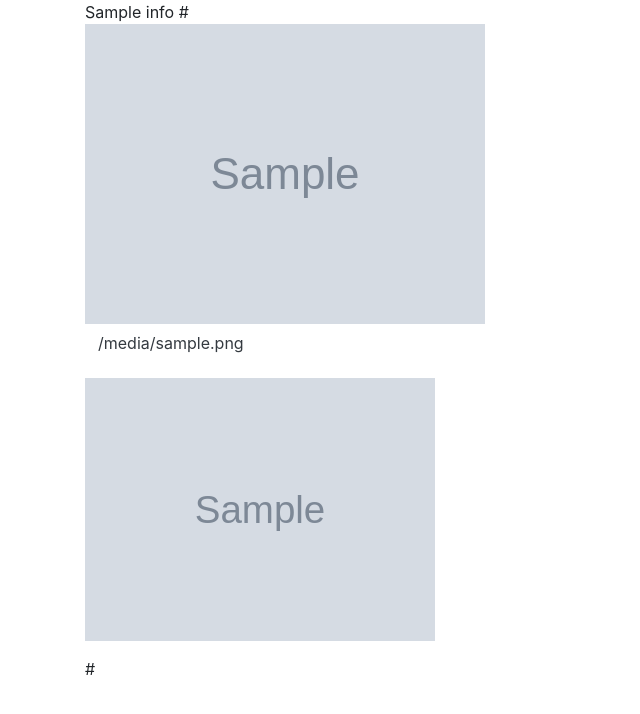
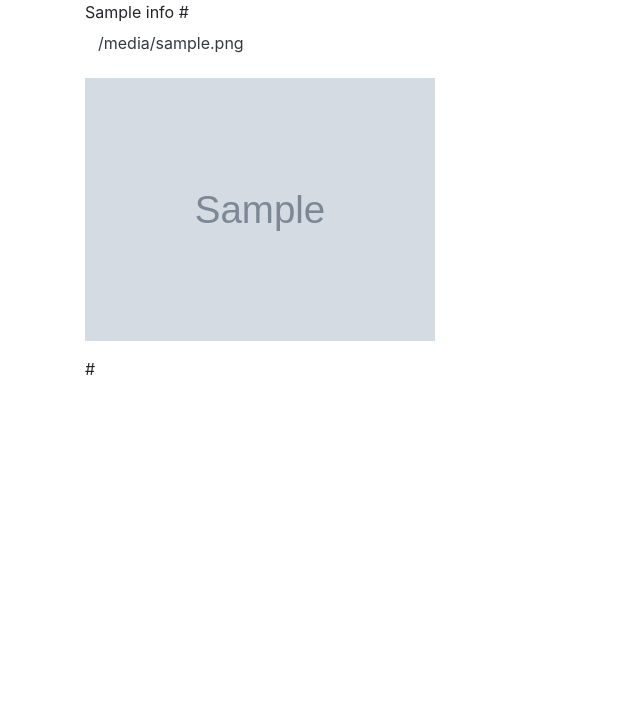
Before and after one commit to Cantilevered-Creatures/lflmonitor, a Python web app: template templates/imagelist.html in a window 1280 px wide. Shown: the part 56-770 px from the top of the page, without its empty margins (0-640 px from the left). Run offline with Jinja, Linux system fonts and the light colour scheme; the template is opened without the code that fills it: most values are stand-ins (such as "Sample title", 1, 10 or a date in 2020); grey boxes marked "Sample" are stand-in pictures; some libraries are stand-ins or nearby versions.

Commit message:
Remove unnecessary image tag from old version

```diff
--- a/templates/imagelist.html
+++ b/templates/imagelist.html
@@ -5,9 +5,6 @@
     {{ pagination.info }}
     {{ pagination.links }}
     {% for imagegroup in images %}
-    <div>
-      <img src="images/{{ image }}" class="img-fluid ${3|rounded-top,rounded-right,rounded-bottom,rounded-left,rounded-circle,|}" alt="">
-    </div>
     <div class="row">
       {% for image in imagegroup %}
       <div class="col-md-4">
```
